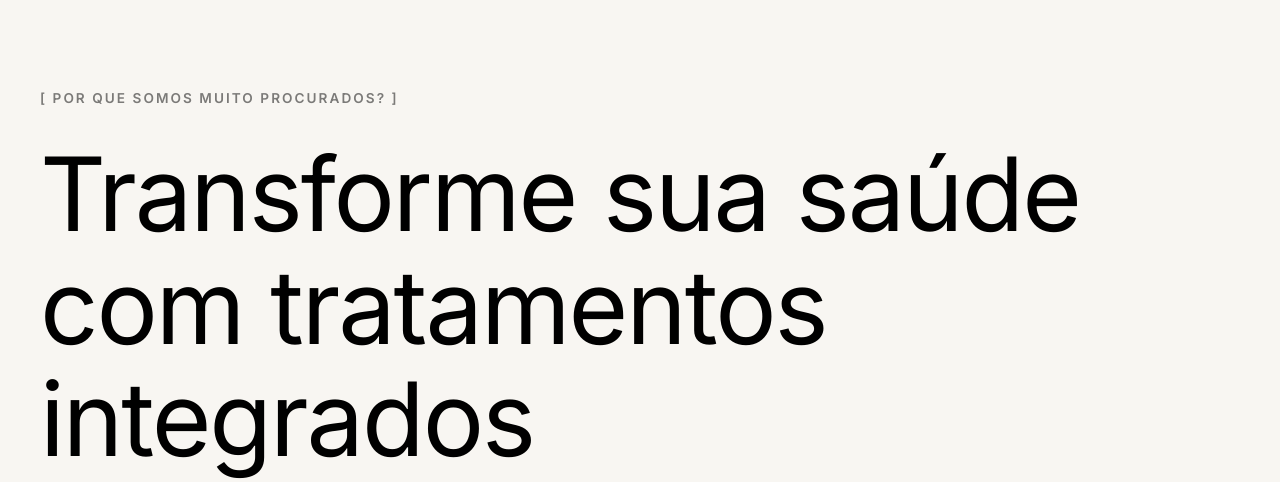
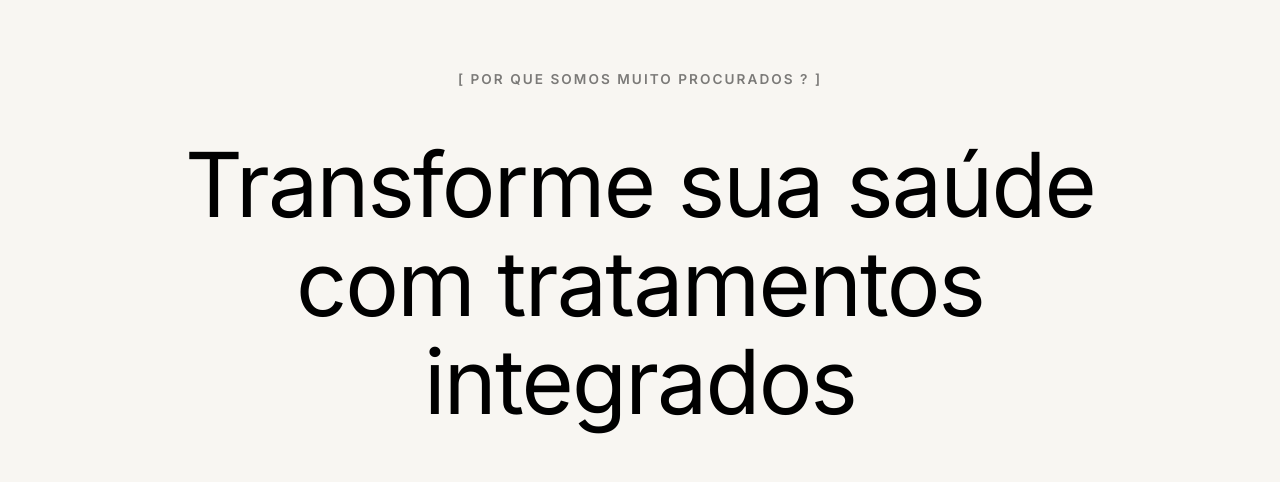
Before and after one commit to drpauloguimaraesjr/novosite, a Next.js app: page / in a window 1280 px wide. Shown: the part 949-1431 px from the top of the page. Built offline with nearby package versions, Linux system fonts and the light colour scheme; no server answers; the database is empty.

Commit message:
feat: add Why Us section after Hero and update About link

```diff
--- a/src/app/page.tsx
+++ b/src/app/page.tsx
@@ -306,6 +306,38 @@ export default function Home() {
         <ScrollIndicator />
       </section>
 
+      {/* Why Us Section - Transition from Hero */}
+      <section
+        id="why-us"
+        style={{
+          minHeight: "100vh",
+          display: "flex",
+          flexDirection: "column",
+          justifyContent: "center",
+          alignItems: "center",
+          padding: "0 clamp(20px, 4vw, 40px)",
+          textAlign: "center",
+          position: "relative",
+          zIndex: 10,
+          backgroundColor: "var(--bg-color)"
+        }}
+      >
+        <div style={{ marginBottom: "3rem" }}>
+          <span className="sub-label">[ POR QUE SOMOS MUITO PROCURADOS ? ]</span>
+        </div>
+        <h2 style={{
+          fontSize: "clamp(3rem, 7vw, 6rem)",
+          fontWeight: 400,
+          lineHeight: 1.1,
+          letterSpacing: "-0.02em",
+          maxWidth: "1400px"
+        }}>
+          Transforme sua saúde <br />
+          com tratamentos <br />
+          integrados
+        </h2>
+      </section>
+
       {/* Services Showcase - Principais Serviços */}
       <ServicesShowcase />
 
--- a/src/data/content.json
+++ b/src/data/content.json
@@ -24,7 +24,7 @@
   "navigation": {
     "leftLabel": "DR. PAULO GUIMARÃES JR.",
     "links": [
-      { "label": "Sobre", "url": "#about" },
+      { "label": "Sobre", "url": "#why-us" },
       { "label": "Serviços", "url": "#projects" },
       { "label": "Instituto", "url": "#archive" },
       { "label": "Marque uma consulta", "url": "https://wa.me/5547992547770", "highlight": true }
```
